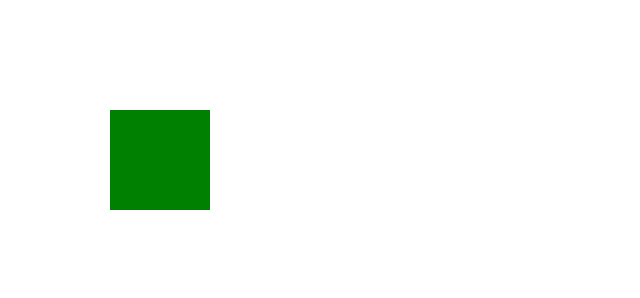
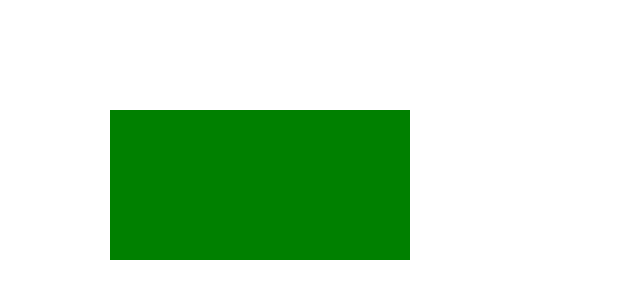
Before and after one commit to mfloryan/fiveeyes, a plain HTML site: page index.html in a window 1280 px wide. Shown: the whole page, without its empty margins (0-640 px from the left). Drawn offline with Linux system fonts and the light colour scheme.

Commit message:
Move dimenions around

```diff
--- a/fiveeyes.css
+++ b/fiveeyes.css
@@ -2,11 +2,12 @@
     position: absolute;
     top: 100px;
     left: 100px;
-}
-#eyecanvas
-{
     width: 100px;
     height: 100px;
     margin: 10px;
+}
+
+#eyecanvas
+{
     background-color: green;
 }
--- a/fiveeyes.js
+++ b/fiveeyes.js
@@ -59,10 +59,11 @@ function drawEyesHandler(context, canvasLocation, width, height) {
 
 $(function() {
     var eyeCanvas = document.getElementById("eyecanvas");
+    var eyeDiv = $('#eyes');
     var context = eyeCanvas.getContext("2d");
     $('html').on('mousemove',drawEyesHandler(
         context,
         $(eyeCanvas).offset(),
-        $(eyeCanvas).width(),
-        $(eyeCanvas).height()));
+        eyeDiv.width(),
+        eyeDiv.height()));
 });
```
